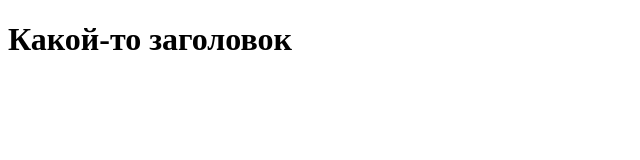
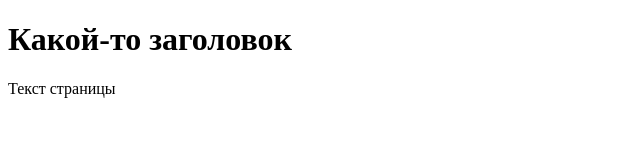
Before and after one commit to Maks-Shev/Git_lesson_4, a plain HTML site: page index.html in a window 1280 px wide. Shown: the whole page, without its empty margins (0-640 px from the left). Drawn offline with Linux system fonts and the light colour scheme.

Commit message:
add tag P

```diff
--- a/index.html
+++ b/index.html
@@ -7,5 +7,6 @@
 </head>
 <body>
     <h1>Какой-то заголовок</h1>
+    <p>Текст страницы</p>
 </body>
 </html>
```
